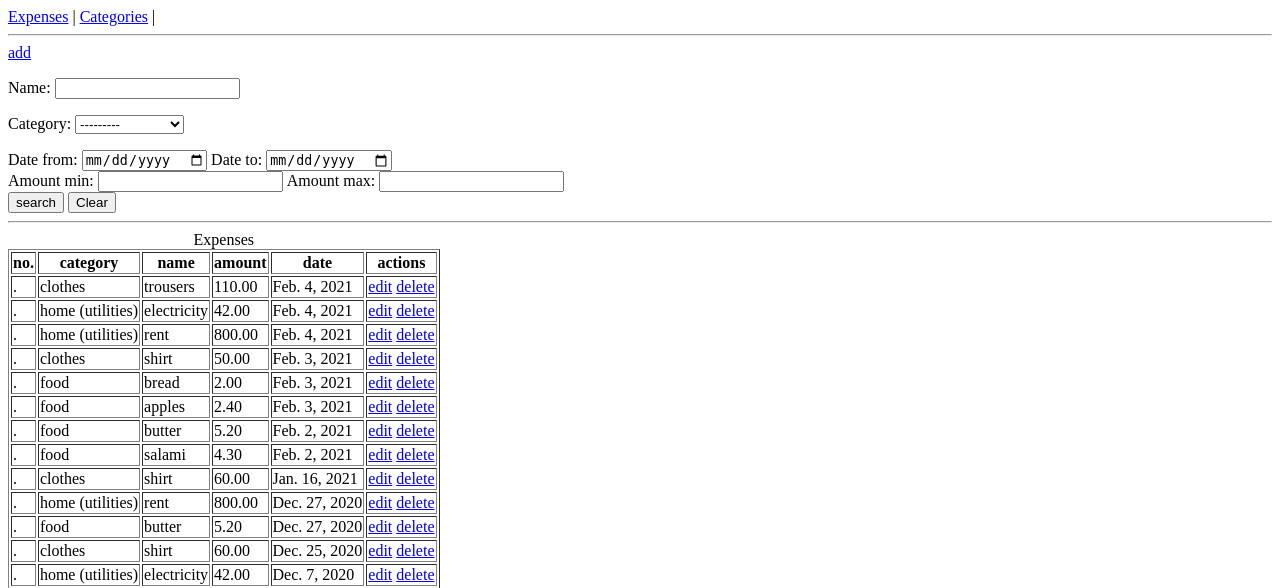
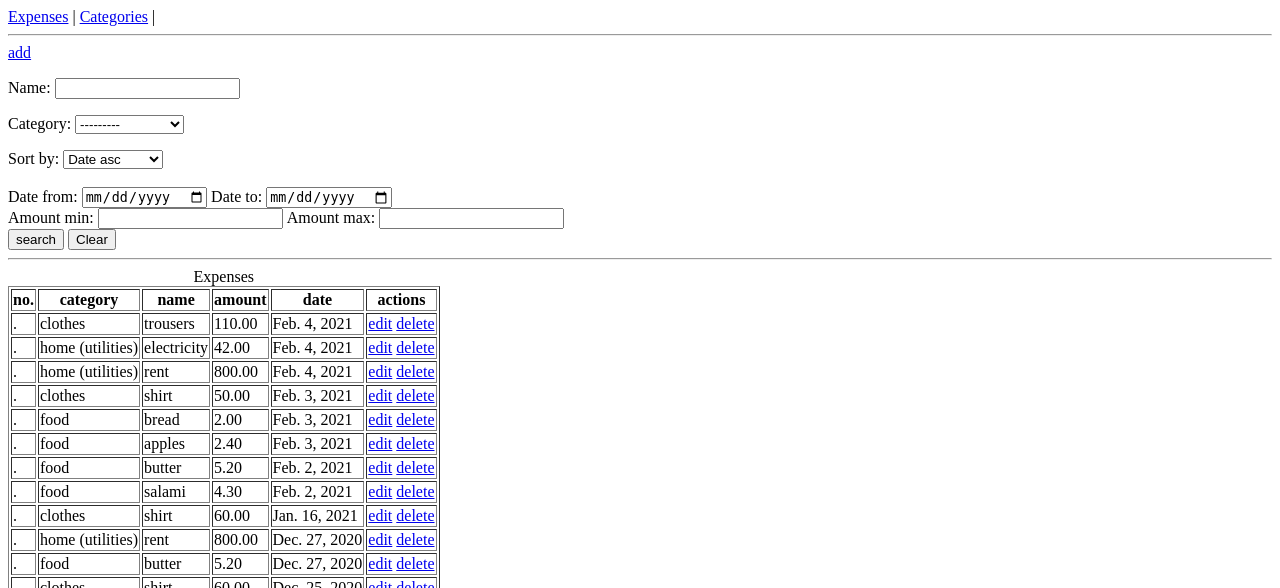
Before and after one commit to devtraining84/basic_app, a Django app: template expenses/templates/expenses/expense_list.html in a window 1280 px wide. Shown: the top 588 px of the page. Run offline with Django 4.2, Linux system fonts and the light colour scheme; the template is opened without the code that fills it: values that come from a table or form of the project are taken from there, others are empty; data comes from the database, SQL or seed files in the repository.

Commit message:
task 4.3 is running

```diff
--- a/expenses/templates/expenses/expense_list.html
+++ b/expenses/templates/expenses/expense_list.html
@@ -6,7 +6,15 @@
 
 <form method="get" action="">
   {{form.as_p}}
+  Sort by:
+  <select name="select">
+	<option value="date">Date asc</option>
+	<option value="-date">Date desc</option>
+	<option value="amount">Amount asc</option>
+	<option value="-amount">Amount desc</option>
+	</select>
 
+  <br><br>
   Date from: <input type="date" name="date_from">&nbsp;Date to: <input type="date" name="date_to"><br>
   Amount min: <input type="number" name="amount_min">&nbsp;Amount max: <input type="number" name="amount_max"><br>
   <button type="submit">search</button>&nbsp;<button type="reset">Clear</button>
--- a/expenses/views.py
+++ b/expenses/views.py
@@ -10,7 +10,7 @@ from .reports import summary_per_category
 
 class ExpenseListView(ListView):
     model = Expense
-    paginate_by = 5
+    paginate_by = 15
 
     def get_context_data(self, *, object_list=None, **kwargs):
         queryset = object_list if object_list is not None else self.object_list
@@ -25,6 +25,7 @@ class ExpenseListView(ListView):
             date_to = form.data.get('date_to')
             amount_min = form.data.get('amount_min')
             amount_max = form.data.get('amount_max')
+            select = form.data.get('select')
 
 
 
@@ -41,7 +42,8 @@ class ExpenseListView(ListView):
                 queryset = queryset.filter(amount__gte=amount_min)
             if amount_max:
                 queryset = queryset.filter(amount__lte=amount_max)
-
+            if select:
+                queryset = queryset.order_by(select)
 
             return super().get_context_data(
             form=form,
```
